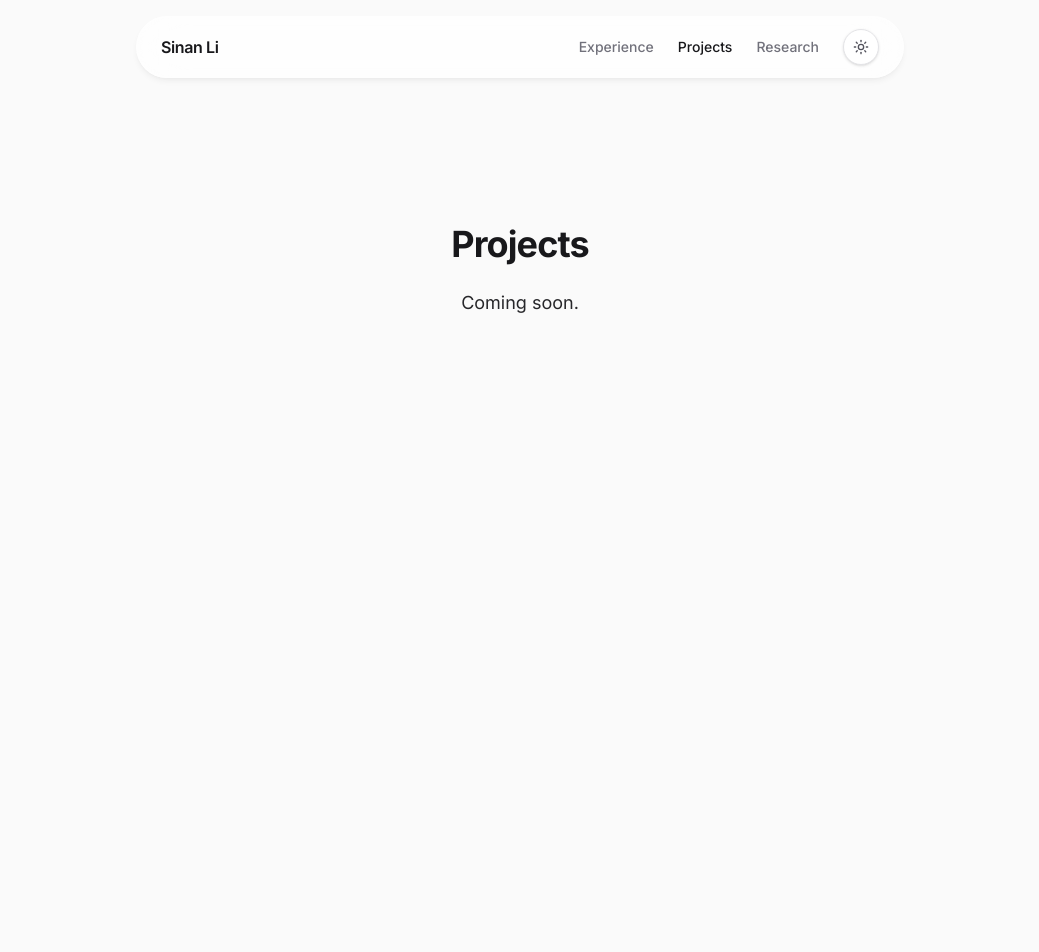
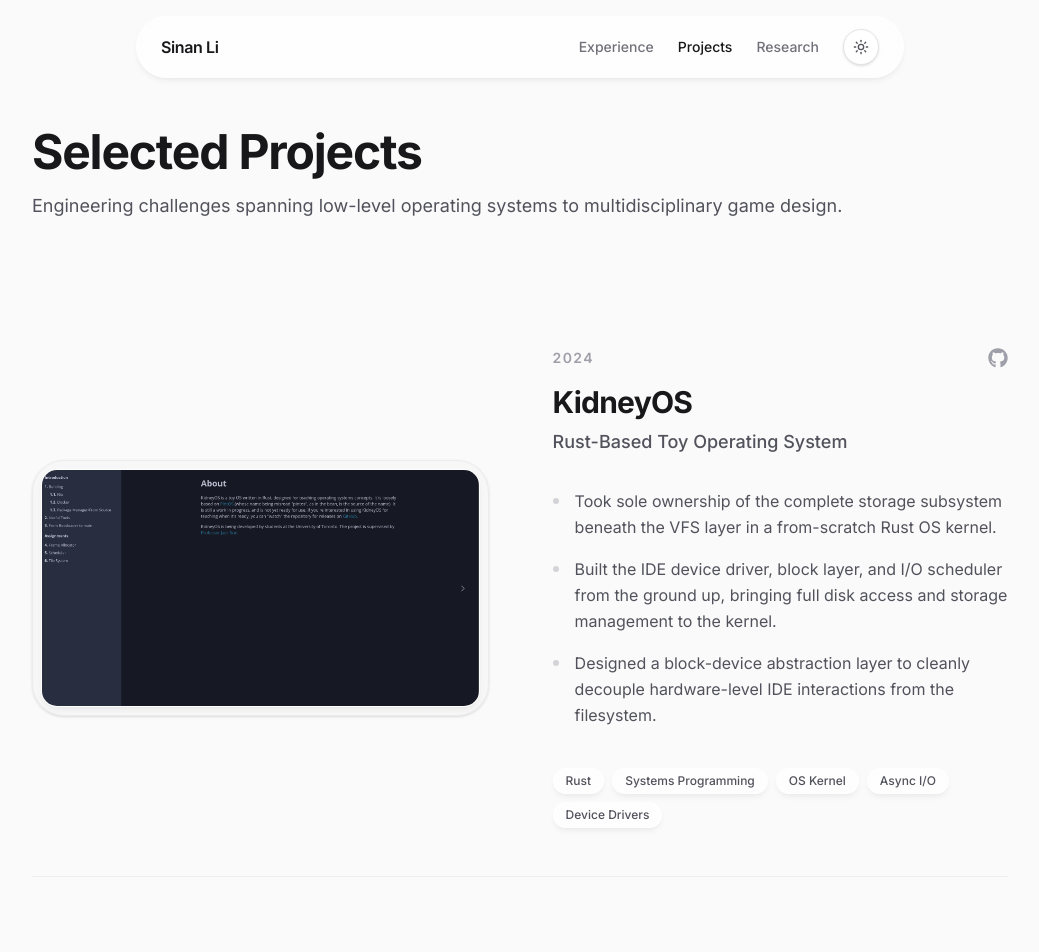
Before and after one commit to lance1416/portfolio, a React (Vite) app: page /projects in a window 1280 px wide. Shown: the top 952 px of the page, without its empty margins (120-1159 px from the left). Before the commit the page ends 800 px from the top, so only its background shows below. Built offline with nearby package versions, Linux system fonts and the light colour scheme.

Commit message:
feat: bootstrap project page

```diff
--- a/src/App.tsx
+++ b/src/App.tsx
@@ -2,6 +2,7 @@ import { createBrowserRouter, RouterProvider } from 'react-router-dom';
 import MainLayout from '@/layouts/MainLayout.tsx';
 import Experience from '@/pages/Experience.tsx';
 import Home from '@/pages/Home.tsx';
+import Projects from '@/pages/Projects.tsx';
 
 const Placeholder = ({ title }: { title: string }) => (
   <main className="mx-auto max-w-4xl px-6 text-center pt-24">
@@ -27,7 +28,7 @@ const router = createBrowserRouter([
       },
       {
         path: 'projects',
-        element: <Placeholder title="Projects" />,
+        element: <Projects />,
       },
       {
         path: 'research',
--- /dev/null
+++ b/src/components/ProjectCard.tsx
@@ -0,0 +1,132 @@
+import { motion, type Variants } from 'framer-motion';
+import { ExternalLink } from 'lucide-react';
+import { FaGithub, FaItchIo } from 'react-icons/fa6';
+import type { LinkType, ProjectItem } from '@/data/projects';
+import { cn } from '@/utils/cn';
+import { SkillPill } from './SkillPill';
+
+const renderLinkIcon = (type: LinkType) => {
+  switch (type) {
+    case 'github':
+      return <FaGithub className="h-5 w-5" />;
+    case 'itch':
+      return <FaItchIo className="h-5 w-5" />;
+    case 'live':
+      return <ExternalLink className="h-5 w-5" />;
+  }
+};
+
+const cardVariants: Variants = {
+  hidden: { opacity: 0, y: 40 },
+  show: {
+    opacity: 1,
+    y: 0,
+    transition: { type: 'spring', stiffness: 300, damping: 24 },
+  },
+};
+
+export function ProjectCard({
+  project,
+  index,
+}: {
+  project: ProjectItem;
+  index: number;
+}) {
+  const isEven = index % 2 === 0;
+
+  return (
+    <motion.article
+      variants={cardVariants}
+      className="group relative flex flex-col gap-8 md:gap-16 md:flex-row items-center py-12"
+    >
+      {/*
+        The Visual Display Case
+        Now handles both images and the glass fallback.
+      */}
+      <div
+        className={cn(
+          'w-full md:w-1/2 aspect-video rounded-4xl border border-zinc-200/60 bg-zinc-100/50 p-2 shadow-sm transition-all duration-500 group-hover:shadow-apple-lg dark:border-zinc-800/50 dark:bg-zinc-900/50 dark:group-hover:shadow-none dark:group-hover:border-zinc-700',
+          isEven ? 'md:order-1' : 'md:order-2',
+        )}
+      >
+        <div className="h-full w-full rounded-2xl glass flex items-center justify-center overflow-hidden relative">
+          {/* If an image URL exists, render the image with a slow zoom hover effect */}
+          {project.imageUrl ? (
+            <img
+              src={project.imageUrl}
+              alt={`Preview of ${project.title}`}
+              className="h-full w-full object-cover transition-transform duration-700 ease-out group-hover:scale-105"
+              loading="lazy"
+            />
+          ) : (
+            /* Otherwise, render the fallback glass grid */
+            <>
+              <div className="absolute inset-0 bg-[linear-gradient(to_right,#80808012_1px,transparent_1px),linear-gradient(to_bottom,#80808012_1px,transparent_1px)] bg-[size:16px_16px] dark:bg-[linear-gradient(to_right,#ffffff0a_1px,transparent_1px),linear-gradient(to_bottom,#ffffff0a_1px,transparent_1px)]" />
+              <span className="text-zinc-400 dark:text-zinc-600 font-mono text-sm tracking-widest uppercase z-10">
+                Visual Asset Pending
+              </span>
+            </>
+          )}
+        </div>
+      </div>
+
+      {/* The Academic Details (Unchanged) */}
+      <div
+        className={cn(
+          'w-full md:w-1/2 flex flex-col',
+          isEven ? 'md:order-2' : 'md:order-1',
+        )}
+      >
+        <div className="flex items-center justify-between">
+          <p className="text-sm font-semibold tracking-widest text-zinc-400 dark:text-zinc-500 uppercase">
+            {project.year}
+          </p>
+          <div className="flex items-center gap-4">
+            {project.links?.map((link, i) => (
+              <a
+                // biome-ignore lint/suspicious/noArrayIndexKey: pre-defined, does not change dynamically
+                key={i}
+                href={link.url}
+                target="_blank"
+                rel="noopener noreferrer"
+                className="text-zinc-400 hover:text-zinc-900 dark:text-zinc-500 dark:hover:text-zinc-100 transition-colors hover:scale-110 active:scale-95"
+                aria-label={`Link to ${link.type}`}
+              >
+                {renderLinkIcon(link.type)}
+              </a>
+            ))}
+          </div>
+        </div>
+
+        <h3 className="mt-4 text-3xl font-bold tracking-tight text-zinc-900 dark:text-zinc-50">
+          {project.title}
+        </h3>
+        <p className="mt-2 text-lg font-medium text-zinc-600 dark:text-zinc-400">
+          {project.subtitle}
+        </p>
+
+        <ul className="mt-8 space-y-4 text-zinc-600 dark:text-zinc-400">
+          {project.description.map((point, i) => (
+            // biome-ignore lint/suspicious/noArrayIndexKey: pre-defined, does not change dynamically
+            <li key={i} className="flex items-start gap-4">
+              <svg
+                className="mt-2.5 h-1.5 w-1.5 shrink-0 fill-zinc-300 dark:fill-zinc-700"
+                viewBox="0 0 6 6"
+                aria-hidden="true"
+              >
+                <circle cx="3" cy="3" r="3"></circle>
+              </svg>
+              <span className="leading-relaxed">{point}</span>
+            </li>
+          ))}
+        </ul>
+
+        <div className="mt-10 flex flex-wrap gap-2">
+          {project.skills.map((skill) => (
+            <SkillPill key={skill} skill={skill} />
+          ))}
+        </div>
+      </div>
+    </motion.article>
+  );
+}
--- /dev/null
+++ b/src/data/projects.ts
@@ -0,0 +1,64 @@
+// Define the allowed link types
+export type LinkType = 'github' | 'itch' | 'live';
+
+export interface ProjectLink {
+  type: LinkType;
+  url: string;
+}
+
+export interface ProjectItem {
+  id: string;
+  title: string;
+  subtitle: string;
+  year: string;
+  links?: ProjectLink[];
+  description: string[];
+  skills: string[];
+  imageUrl?: string;
+}
+
+export const projectsData: ProjectItem[] = [
+  {
+    id: 'kidneyos',
+    title: 'KidneyOS',
+    subtitle: 'Rust-Based Toy Operating System',
+    year: '2024',
+    imageUrl: 'projects/kidney-os.png',
+    description: [
+      'Took sole ownership of the complete storage subsystem beneath the VFS layer in a from-scratch Rust OS kernel.',
+      'Built the IDE device driver, block layer, and I/O scheduler from the ground up, bringing full disk access and storage management to the kernel.',
+      'Designed a block-device abstraction layer to cleanly decouple hardware-level IDE interactions from the filesystem.',
+    ],
+    skills: [
+      'Rust',
+      'Systems Programming',
+      'OS Kernel',
+      'Async I/O',
+      'Device Drivers',
+    ],
+    links: [
+      {
+        type: 'github',
+        url: 'https://github.com/kidneyos/kidneyos',
+      },
+    ],
+  },
+  {
+    id: 'evogami',
+    title: 'Evogami',
+    subtitle: 'Multidisciplinary Game Design Project',
+    year: '2024',
+    imageUrl: 'projects/evogami.png',
+    description: [
+      'Co-led a 13-person multidisciplinary team—CS students, music composers, and game designers—through the full development lifecycle of an original game.',
+      'Directed the programming team and personally implemented core gameplay systems, including character movement mechanics and multi-stage puzzle interactions.',
+    ],
+    skills: [
+      'Game Development',
+      'Technical Leadership',
+      'C#',
+      'Project Management',
+    ],
+    links: [{ type: 'itch', url: 'https://tenfold-games.itch.io/evogami' }],
+  },
+];
--- /dev/null
+++ b/src/pages/Projects.tsx
@@ -0,0 +1,39 @@
+import { motion, type Variants } from 'framer-motion';
+import { ProjectCard } from '@/components/ProjectCard';
+import { projectsData } from '@/data/projects';
+
+const containerVariants: Variants = {
+  hidden: { opacity: 0 },
+  show: {
+    opacity: 1,
+    transition: { staggerChildren: 0.2 },
+  },
+};
+
+export default function Projects() {
+  return (
+    <motion.main
+      variants={containerVariants}
+      initial="hidden"
+      animate="show"
+      className="mx-auto max-w-5xl px-6" // Slightly wider container than Experience for the side-by-side layout
+    >
+      <header className="mb-20 text-center sm:text-left">
+        <h1 className="text-4xl font-bold tracking-tight text-zinc-900 dark:text-zinc-50 sm:text-5xl">
+          Selected Projects
+        </h1>
+        <p className="mt-4 text-lg text-zinc-600 dark:text-zinc-400">
+          Engineering challenges spanning low-level operating systems to
+          multidisciplinary game design.
+        </p>
+      </header>
+
+      {/* Project Showcase List */}
+      <div className="space-y-12 divide-y divide-zinc-200/50 dark:divide-zinc-800/50">
+        {projectsData.map((project, index) => (
+          <ProjectCard key={project.id} project={project} index={index} />
+        ))}
+      </div>
+    </motion.main>
+  );
+}
```
Also changed, not shown: public/projects/evogami.png (added), public/projects/kidney-os.png (added).
